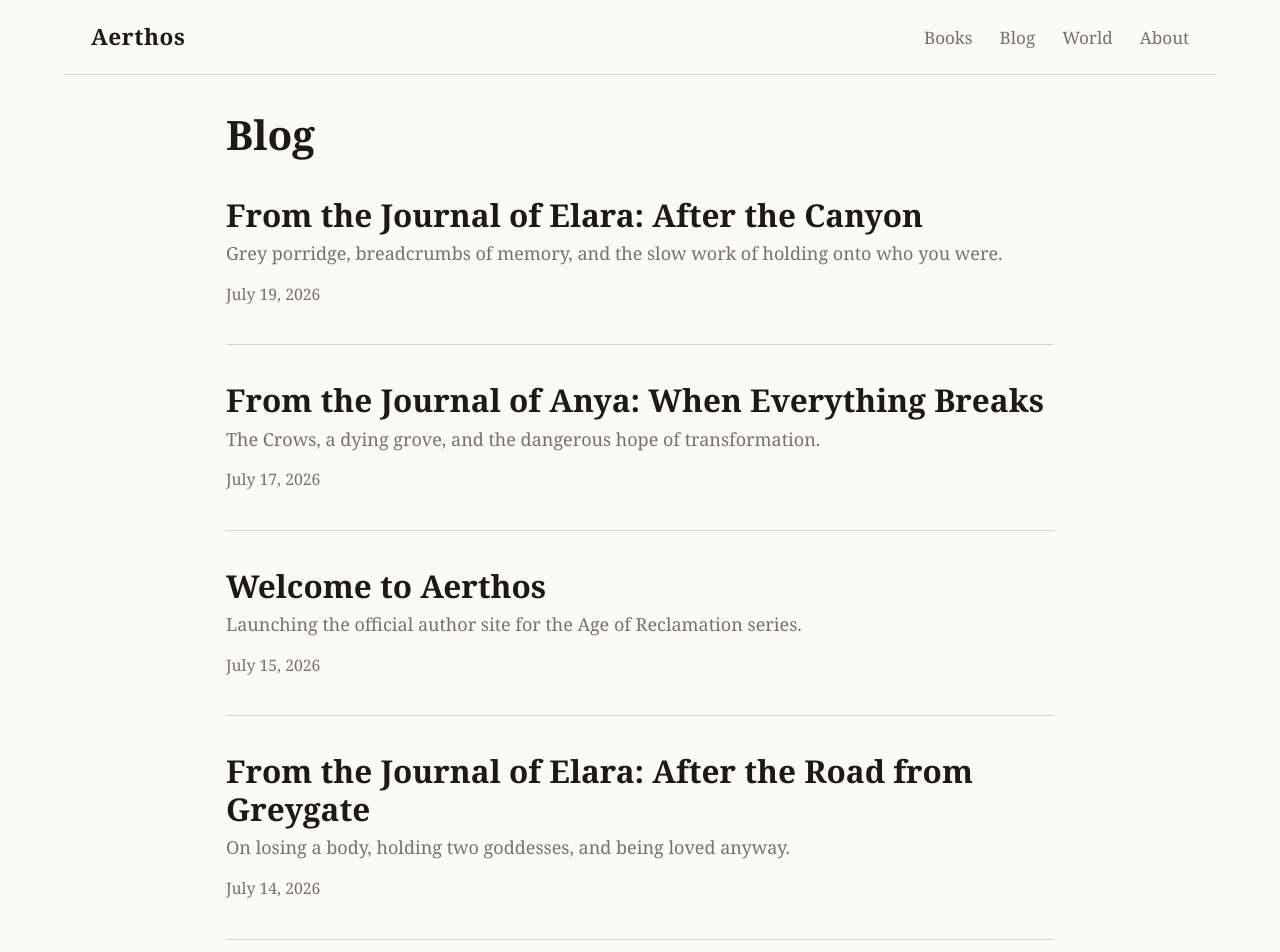
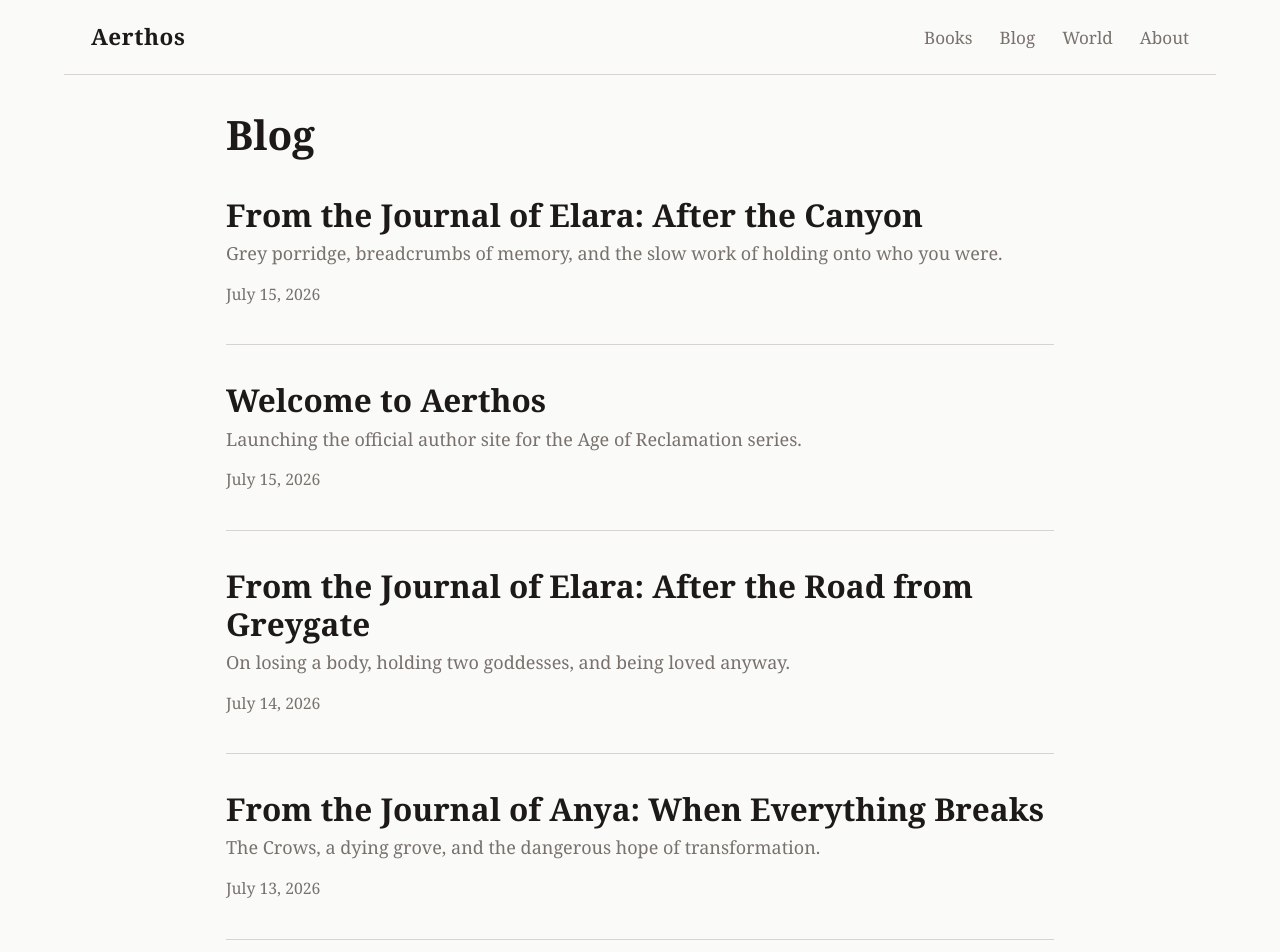
Before and after one commit to slackerchris/aerthos-site, an Astro site: page /blog in a window 1280 px wide. Shown: the top 952 px of the page. Built offline with nearby package versions, Linux system fonts and the light colour scheme; Astro itself is replaced by a stand-in of ours.

Commit message:
Fix .md in blog URLs and future dates

```diff
--- a/src/content/blog/from-the-journal-of-anya-when-everything-breaks.md
+++ b/src/content/blog/from-the-journal-of-anya-when-everything-breaks.md
@@ -1,7 +1,7 @@
 ---
 title: "From the Journal of Anya: When Everything Breaks"
 description: "The Crows, a dying grove, and the dangerous hope of transformation."
-date: 2026-07-17
+date: 2026-07-13
 tags: ["journal", "anya", "echo-of-the-sunstone"]
 draft: false
 ---
--- a/src/content/blog/from-the-journal-of-elara-after-the-canyon.md
+++ b/src/content/blog/from-the-journal-of-elara-after-the-canyon.md
@@ -1,7 +1,7 @@
 ---
 title: "From the Journal of Elara: After the Canyon"
 description: "Grey porridge, breadcrumbs of memory, and the slow work of holding onto who you were."
-date: 2026-07-19
+date: 2026-07-15
 tags: ["journal", "elara", "threads-of-the-weave"]
 draft: false
 ---
--- a/src/pages/blog/[...slug].astro
+++ b/src/pages/blog/[...slug].astro
@@ -5,7 +5,7 @@
 export async function getStaticPaths() {
   const posts = await getCollection("blog", ({ data }) => !data.draft);
   return posts.map((post) => ({
-    params: { slug: post.id },
+    params: { slug: post.id.replace(/\.md$/, "") },
     props: { post },
   }));
 }
--- a/src/pages/blog/index.astro
+++ b/src/pages/blog/index.astro
@@ -15,7 +15,7 @@
     <ul class="post-list">
       {posts.map((post) => (
         <li class="post-item">
-          <a href={`/blog/${post.id}/`}>
+          <a href={`/blog/${post.id.replace(/\.md$/, '')}/`}>
             <h2>{post.data.title}</h2>
             <p>{post.data.description}</p>
             <time datetime={post.data.date.toISOString()}>
```
